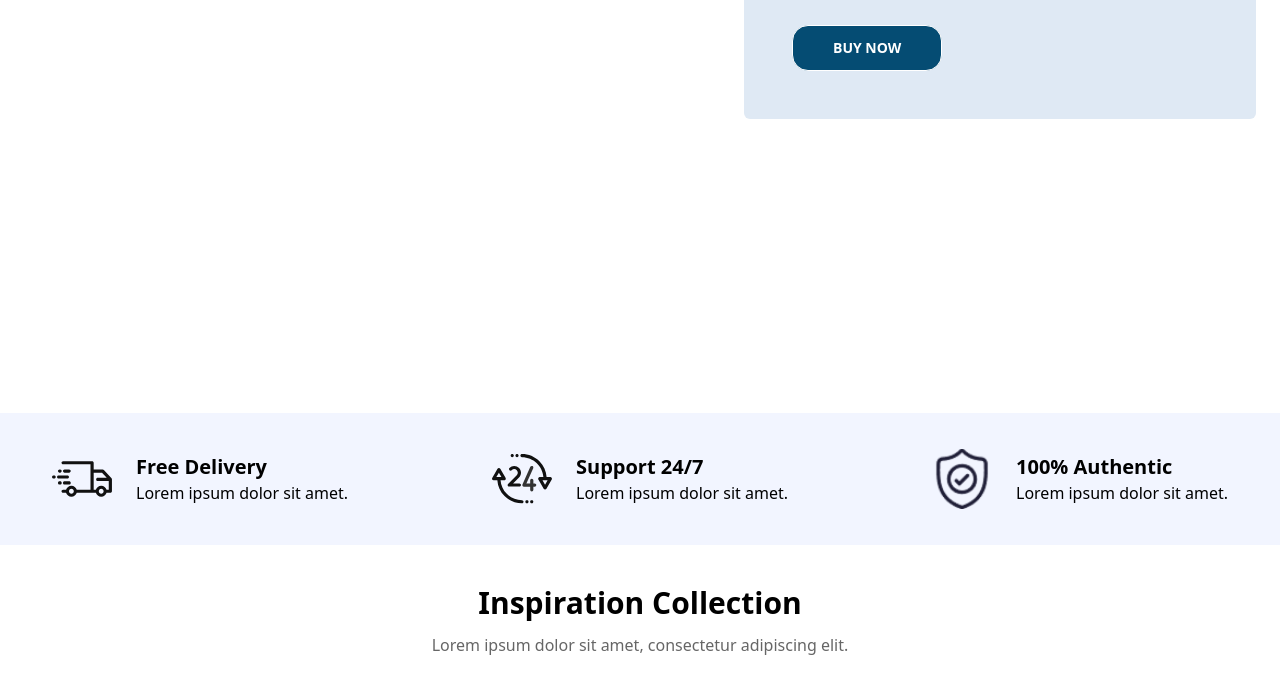
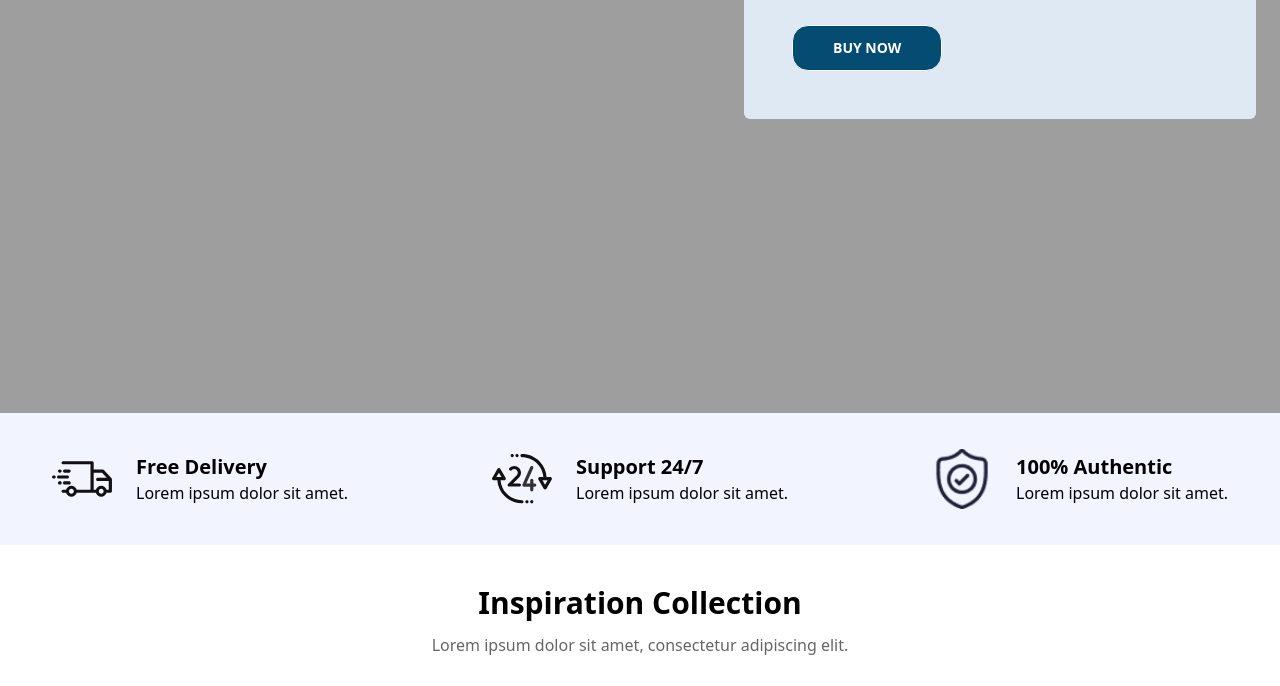
Before and after one commit to KArjunNarayanan/furniture-website, a plain HTML site: page index.html in a window 1280 px wide. Shown: the part 478-1164 px from the top of the page. Drawn offline with nearby package versions, Linux system fonts and the light colour scheme; the site is published under a folder, as on GitHub Pages, so addresses that start at the root find nothing.

Commit message:
fix: hero section background image not showing

```diff
--- a/index.html
+++ b/index.html
@@ -34,7 +34,7 @@
     </header>
 
     <main>
-        <section class="min-h-screen bg-[url('/images/bg-image-hero.jpg')] bg-center bg-cover  bg-no-repeat py-16 lg:py-24">
+        <section class="min-h-screen bg-[url('./images/bg-image-hero.jpg')] bg-center bg-cover  bg-no-repeat py-16 lg:py-24">
             <div class="max-w-7xl mx-auto w-full px-6 flex justify-center lg:justify-end">
                 <div class="max-w-lg bg-[#DFE9F4] p-8 md:p-12 rounded-md">
                     <p class="text-base mb-2">New Arrival</p>
```
